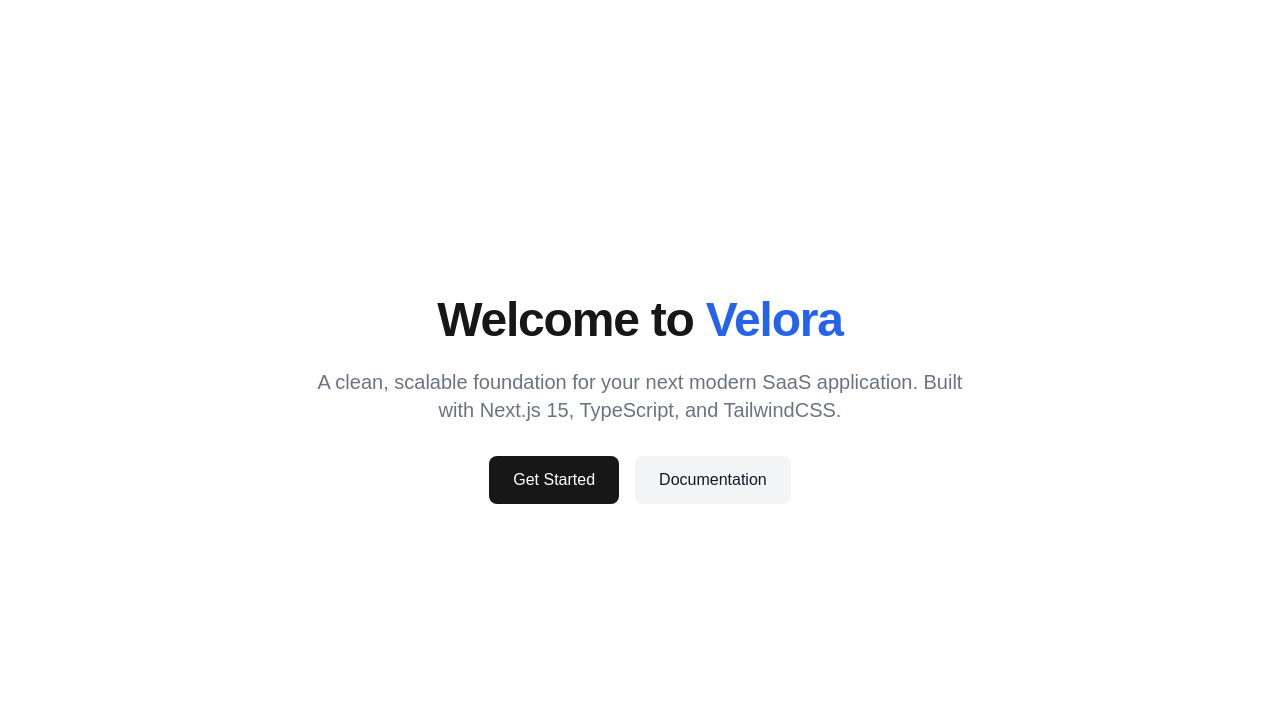
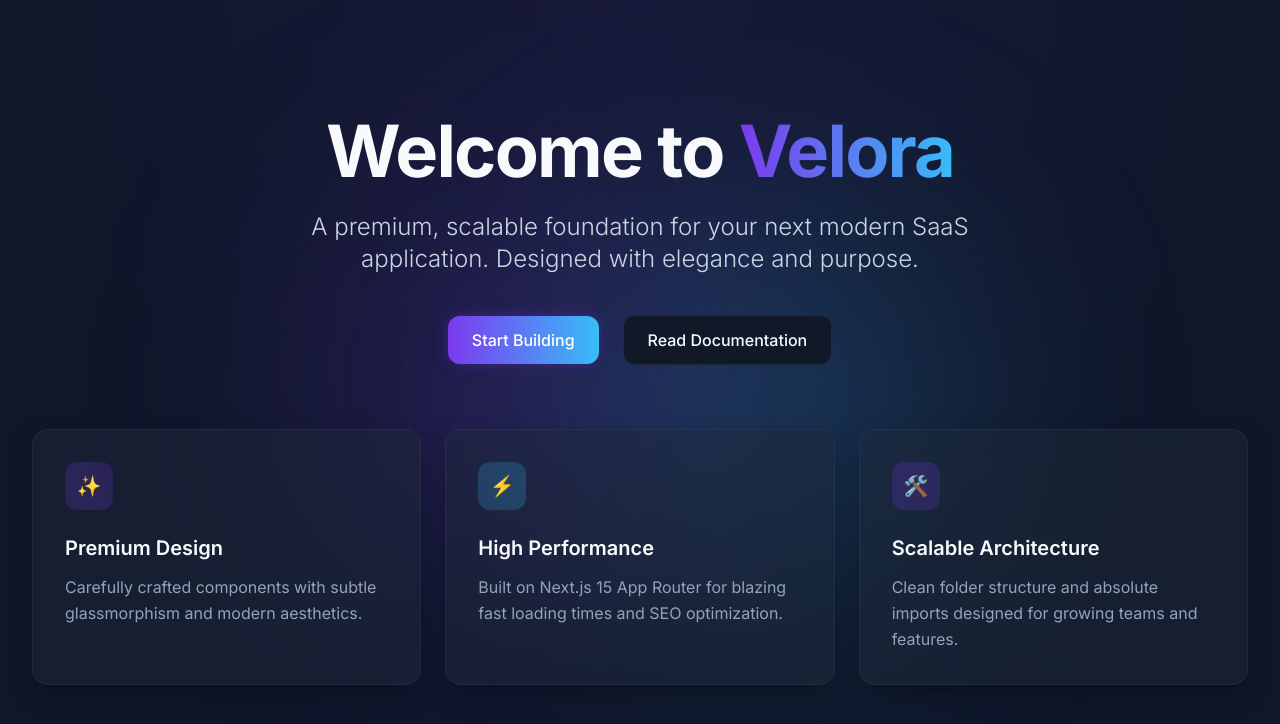
Before and after one commit to Slash-495/Velora, a Next.js app: page / in a window 1280 px wide. Shown: the top 724 px of the page. Built offline with nearby package versions, Linux system fonts and the light colour scheme.

Commit message:
manage layout and page

```diff
--- a/app/layout.tsx
+++ b/app/layout.tsx
@@ -1,5 +1,8 @@
 import type { Metadata } from "next";
+import { Inter } from "next/font/google";
 import "@/styles/globals.css";
+
+const inter = Inter({ subsets: ["latin"], variable: "--font-inter" });
 
 export const metadata: Metadata = {
   title: "Velora | Modern SaaS",
@@ -12,8 +15,8 @@
   children: React.ReactNode;
 }>) {
   return (
-    <html lang="en">
-      <body>
+    <html lang="en" className="dark">
+      <body className={`${inter.variable} font-sans antialiased bg-background text-text-primary selection:bg-primary/30 selection:text-primary-glow`}>
         {children}
       </body>
     </html>
--- a/app/page.tsx
+++ b/app/page.tsx
@@ -2,21 +2,52 @@
 
 export default function Home() {
   return (
-    <main className="min-h-screen bg-background flex items-center justify-center">
-      <Container className="text-center">
-        <h1 className="text-5xl font-bold text-foreground mb-6 tracking-tight">
-          Welcome to <span className="text-blue-600">Velora</span>
+    <main className="min-h-screen flex items-center justify-center relative overflow-hidden">
+      {/* Decorative background blur elements */}
+      <div className="absolute top-1/4 left-1/4 w-96 h-96 bg-primary/20 rounded-full blur-[120px] -z-10" />
+      <div className="absolute bottom-1/4 right-1/4 w-96 h-96 bg-secondary/20 rounded-full blur-[120px] -z-10" />
+
+      <Container className="text-center z-10 animate-fade-in">
+        <h1 className="text-6xl sm:text-7xl font-bold mb-6 tracking-tight">
+          Welcome to <span className="text-gradient-primary">Velora</span>
         </h1>
-        <p className="text-xl text-gray-500 max-w-2xl mx-auto mb-8">
-          A clean, scalable foundation for your next modern SaaS application. Built with Next.js 15, TypeScript, and TailwindCSS.
+        <p className="text-xl sm:text-2xl text-text-secondary max-w-2xl mx-auto mb-10 font-light leading-relaxed">
+          A premium, scalable foundation for your next modern SaaS application. Designed with elegance and purpose.
         </p>
-        <div className="flex gap-4 justify-center">
-          <button className="px-6 py-3 bg-foreground text-background rounded-lg font-medium hover:bg-foreground/90 transition-colors">
-            Get Started
+
+        <div className="flex flex-col sm:flex-row gap-6 justify-center items-center mb-16">
+          <button className="btn-glow">
+            Start Building
           </button>
-          <button className="px-6 py-3 bg-gray-100 text-gray-900 rounded-lg font-medium hover:bg-gray-200 transition-colors dark:bg-gray-800 dark:text-gray-100 dark:hover:bg-gray-700">
-            Documentation
+          <button className="btn-secondary">
+            Read Documentation
           </button>
+        </div>
+
+        <div className="grid grid-cols-1 md:grid-cols-3 gap-6 text-left">
+          <div className="card-premium p-8">
+            <div className="w-12 h-12 rounded-xl bg-primary/20 flex items-center justify-center mb-6">
+              <span className="text-primary text-xl">✨</span>
+            </div>
+            <h3 className="text-xl font-semibold mb-3 text-text-primary">Premium Design</h3>
+            <p className="text-text-muted leading-relaxed">Carefully crafted components with subtle glassmorphism and modern aesthetics.</p>
+          </div>
+
+          <div className="card-premium p-8">
+            <div className="w-12 h-12 rounded-xl bg-secondary/20 flex items-center justify-center mb-6">
+              <span className="text-secondary text-xl">⚡</span>
+            </div>
+            <h3 className="text-xl font-semibold mb-3 text-text-primary">High Performance</h3>
+            <p className="text-text-muted leading-relaxed">Built on Next.js 15 App Router for blazing fast loading times and SEO optimization.</p>
+          </div>
+
+          <div className="card-premium p-8">
+            <div className="w-12 h-12 rounded-xl bg-primary/20 flex items-center justify-center mb-6">
+              <span className="text-primary text-xl">🛠️</span>
+            </div>
+            <h3 className="text-xl font-semibold mb-3 text-text-primary">Scalable Architecture</h3>
+            <p className="text-text-muted leading-relaxed">Clean folder structure and absolute imports designed for growing teams and features.</p>
+          </div>
         </div>
       </Container>
     </main>
--- a/styles/globals.css
+++ b/styles/globals.css
@@ -2,22 +2,53 @@
 @tailwind components;
 @tailwind utilities;
 
-:root {
-  --background: #ffffff;
-  --foreground: #171717;
-}
-
-@media (prefers-color-scheme: dark) {
-  :root {
-    --background: #0a0a0a;
-    --foreground: #ededed;
+@layer base {
+  body {
+    @apply bg-background text-text-primary antialiased;
+    /* Subtle glowing radial gradient at the top for a premium feel */
+    background-image: radial-gradient(circle at 50% 0%, rgba(124, 58, 237, 0.08) 0%, transparent 60%);
+    background-attachment: fixed;
   }
 }
 
-body {
-  color: var(--foreground);
-  background: var(--background);
-  font-family: Arial, Helvetica, sans-serif;
-  -webkit-font-smoothing: antialiased;
-  -moz-osx-font-smoothing: grayscale;
+@layer components {
+  /* Reusable Button Styles */
+  .btn-base {
+    @apply inline-flex items-center justify-center font-medium transition-all duration-300 ease-smooth rounded-xl select-none;
+  }
+
+  .btn-primary {
+    @apply btn-base px-6 py-3 bg-primary text-white shadow-lg hover:bg-primary/90 hover:shadow-glow-primary hover:-translate-y-0.5 active:translate-y-0;
+  }
+
+  .btn-secondary {
+    @apply btn-base px-6 py-3 bg-surface border border-card text-text-primary hover:border-primary/50 hover:bg-card hover:-translate-y-0.5 active:translate-y-0;
+  }
+
+  .btn-glow {
+    @apply btn-base px-6 py-3 bg-gradient-to-r from-primary to-secondary text-white shadow-glow-primary hover:shadow-glow-accent hover:-translate-y-0.5 active:translate-y-0 relative overflow-hidden;
+  }
+
+  /* Reusable Card Styles */
+  .card-premium {
+    @apply bg-card/50 backdrop-blur-md border border-white/5 rounded-2xl shadow-card-elevation transition-all duration-300 ease-smooth hover:border-white/10 hover:shadow-glow-primary hover:-translate-y-1;
+  }
+
+  .card-glass {
+    @apply bg-white/5 backdrop-blur-xl border border-white/10 rounded-2xl shadow-card-elevation transition-all duration-300 ease-smooth hover:bg-white/10;
+  }
 }
+
+@layer utilities {
+  .text-gradient {
+    @apply bg-clip-text text-transparent bg-gradient-to-r from-text-primary via-white to-text-secondary;
+  }
+
+  .text-gradient-primary {
+    @apply bg-clip-text text-transparent bg-gradient-to-r from-primary to-secondary;
+  }
+
+  .glass-panel {
+    @apply bg-surface/60 backdrop-blur-lg border-y border-white/5;
+  }
+}
--- a/tailwind.config.ts
+++ b/tailwind.config.ts
@@ -1,6 +1,7 @@
 import type { Config } from "tailwindcss";
 
 const config: Config = {
+  darkMode: "class",
   content: [
     "./app/**/*.{js,ts,jsx,tsx,mdx}",
     "./components/**/*.{js,ts,jsx,tsx,mdx}",
@@ -8,9 +9,45 @@
   ],
   theme: {
     extend: {
+      fontFamily: {
+        sans: ["var(--font-inter)", "sans-serif"],
+      },
       colors: {
-        background: "var(--background)",
-        foreground: "var(--foreground)",
+        background: "#0F172A",
+        surface: "#111827",
+        card: "#1E293B",
+        primary: {
+          DEFAULT: "#7C3AED",
+          glow: "#22D3EE",
+        },
+        secondary: "#38BDF8",
+        text: {
+          primary: "#F8FAFC",
+          secondary: "#CBD5E1",
+          muted: "#94A3B8",
+        },
+      },
+      boxShadow: {
+        'glow-primary': '0 0 20px -5px rgba(124, 58, 237, 0.4), 0 0 10px -2px rgba(124, 58, 237, 0.2)',
+        'glow-accent': '0 0 20px -5px rgba(34, 211, 238, 0.4), 0 0 10px -2px rgba(34, 211, 238, 0.2)',
+        'card-elevation': '0 10px 30px -10px rgba(0, 0, 0, 0.5), 0 4px 6px -4px rgba(0, 0, 0, 0.1)',
+      },
+      transitionTimingFunction: {
+        'smooth': 'cubic-bezier(0.4, 0, 0.2, 1)',
+      },
+      animation: {
+        'fade-in': 'fadeIn 0.5s ease-out',
+        'slide-up': 'slideUp 0.5s ease-out',
+      },
+      keyframes: {
+        fadeIn: {
+          '0%': { opacity: '0' },
+          '100%': { opacity: '1' },
+        },
+        slideUp: {
+          '0%': { opacity: '0', transform: 'translateY(20px)' },
+          '100%': { opacity: '1', transform: 'translateY(0)' },
+        },
       },
     },
   },
```
